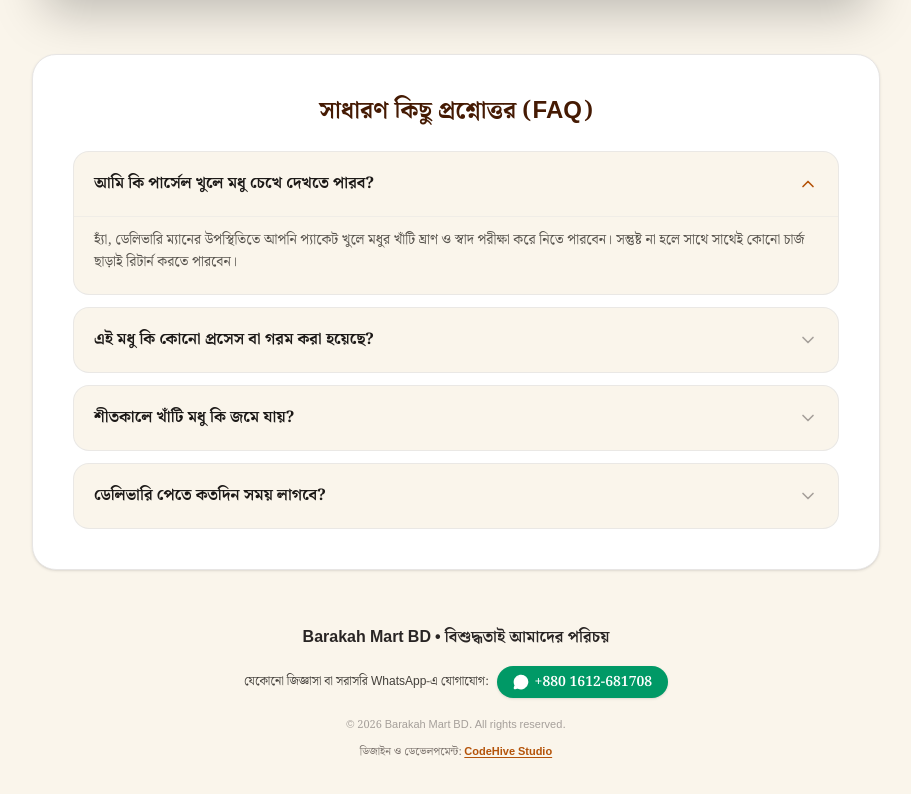
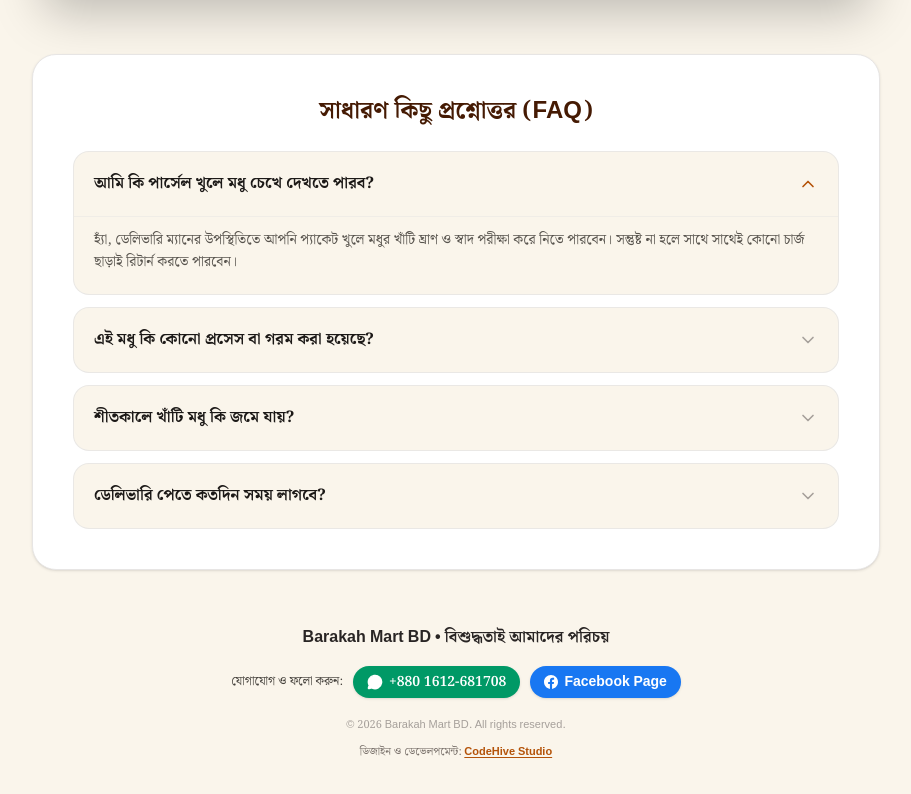
Before and after one commit to robiofficial96-arch/barakahmart, a Next.js app: page / in a window 1280 px wide. Shown: the part 3479-4273 px from the top of the page, without its empty margins (184-1095 px from the left). Built offline with nearby package versions, Linux system fonts and the light colour scheme; a web font is replaced by a local one.

Commit message:
feat: add official Facebook page link button to footer

```diff
--- a/src/app/page.tsx
+++ b/src/app/page.tsx
@@ -846,16 +846,31 @@ export default function LandingPage() {
         <footer className="mt-14 text-center text-xs text-stone-600 pb-10 space-y-3">
           <p className="font-black text-stone-800 text-sm sm:text-base">Barakah Mart BD • বিশুদ্ধতাই আমাদের পরিচয়</p>
 
-          <div className="flex flex-col sm:flex-row items-center justify-center gap-2 pt-1">
-            <span className="text-stone-700 font-medium">যেকোনো জিজ্ঞাসা বা সরাসরি WhatsApp-এ যোগাযোগ:</span>
+          <div className="flex flex-wrap items-center justify-center gap-2.5 pt-1">
+            <span className="text-stone-700 font-medium">যোগাযোগ ও ফলো করুন:</span>
+
+            {/* WhatsApp Contact */}
             <a
               href="https://wa.me/8801612681708?text=আসসালামু%20আলাইকুম,%20Barakah%20Mart%20BD%20থেকে%20মধু%20সম্পর্কে%20জানতে%20চাই।"
               target="_blank"
               rel="noopener noreferrer"
-              className="inline-flex items-center gap-1.5 bg-emerald-600 hover:bg-emerald-700 text-white font-bold px-4 py-1.5 rounded-full shadow-sm hover:shadow transition duration-150 text-xs sm:text-sm active:scale-95"
+              className="inline-flex items-center gap-1.5 bg-emerald-600 hover:bg-emerald-700 text-white font-bold px-3.5 py-1.5 rounded-full shadow-sm hover:shadow transition duration-150 text-xs sm:text-sm active:scale-95"
             >
               <MessageCircle className="w-4 h-4 fill-white" />
               <span>+880 1612-681708</span>
+            </a>
+
+            {/* Official Facebook Page */}
+            <a
+              href="https://www.facebook.com/profile.php?id=61575611516980"
+              target="_blank"
+              rel="noopener noreferrer"
+              className="inline-flex items-center gap-1.5 bg-[#1877F2] hover:bg-[#166fe5] text-white font-bold px-3.5 py-1.5 rounded-full shadow-sm hover:shadow transition duration-150 text-xs sm:text-sm active:scale-95"
+            >
+              <svg className="w-3.5 h-3.5 fill-white" viewBox="0 0 24 24">
+                <path d="M24 12.073c0-6.627-5.373-12-12-12s-12 5.373-12 12c0 5.99 4.388 10.954 10.125 11.854v-8.385H7.078v-3.47h3.047V9.43c0-3.007 1.792-4.669 4.533-4.669 1.312 0 2.686.235 2.686.235v2.953H15.83c-1.491 0-1.956.925-1.956 1.874v2.25h3.328l-.532 3.47h-2.796v8.385C19.612 23.027 24 18.062 24 12.073z"/>
+              </svg>
+              <span>Facebook Page</span>
             </a>
           </div>
 
```
